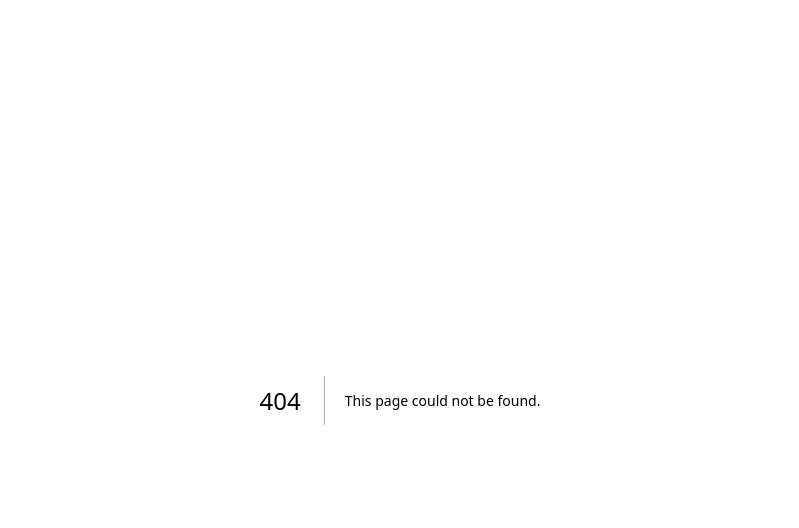
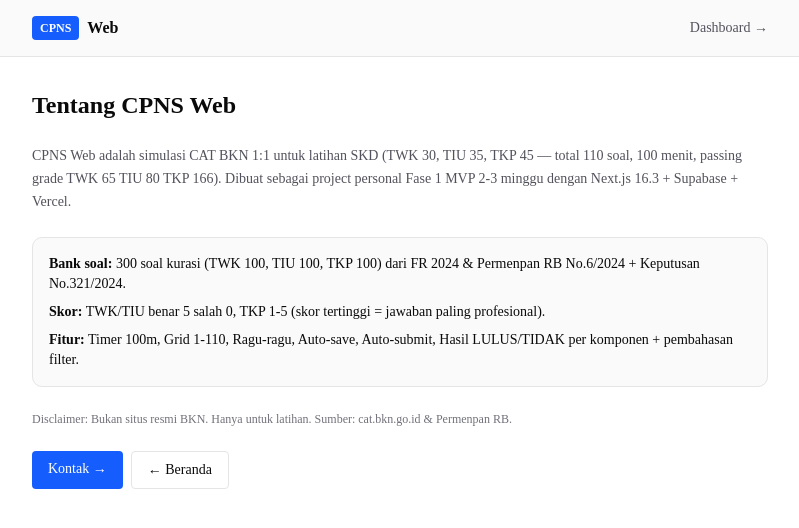
Before and after one commit to RhazorJavkins/CPNS_WEB, a Next.js app: page /tentang in a window 1280 px wide. Before the commit this address had no page. Shown: the top 528 px of the page, without its empty margins (240-1039 px from the left). Built offline with nearby package versions, Linux system fonts and the light colour scheme.

Commit message:
feat: 7.4 tentang & kontak pages

```diff
--- /dev/null
+++ b/src/app/kontak/page.tsx
@@ -0,0 +1,27 @@
+import Link from "next/link";
+export default function KontakPage() {
+  return (
+    <div className="min-h-screen bg-white dark:bg-zinc-950">
+      <header className="border-b bg-zinc-50 dark:bg-zinc-900">
+        <div className="max-w-3xl mx-auto px-4 h-14 flex items-center justify-between">
+          <Link href="/" className="font-bold flex items-center gap-2"><span className="bg-blue-600 text-white px-2 py-1 rounded text-xs">CPNS</span> Web</Link>
+          <Link href="/tentang" className="text-sm text-zinc-600 hover:text-zinc-900">Tentang →</Link>
+        </div>
+      </header>
+      <main className="max-w-3xl mx-auto px-4 py-8 space-y-6">
+        <h1 className="text-2xl font-bold">Kontak</h1>
+        <p className="text-sm text-zinc-600 dark:text-zinc-400">Project personal RhazorJavkins — CPNS Web Fase 1 MVP. Feedback via GitHub Issues paling cepat.</p>
+        <div className="bg-zinc-50 dark:bg-zinc-900 border rounded-lg p-4 space-y-3 text-sm">
+          <p><strong>GitHub:</strong> <a href="https://github.com/RhazorJavkins/CPNS_WEB" className="text-blue-600 underline">RhazorJavkins/CPNS_WEB</a> — buat Issue untuk bug/feature</p>
+          <p><strong>Vercel:</strong> <a href="https://cpns-web-coral.vercel.app" className="text-blue-600 underline">cpns-web-coral.vercel.app</a></p>
+          <p><strong>Email:</strong> <a href="mailto:rhezarachmat.mkt@gmail.com" className="text-blue-600 underline">rhezarachmat.mkt@gmail.com</a></p>
+          <p className="text-xs text-zinc-500">Respon 1-2 hari. Untuk laporan soal salah, sertakan ID soal (copas pertanyaan).</p>
+        </div>
+        <div className="flex gap-2">
+          <a href="https://github.com/RhazorJavkins/CPNS_WEB/issues/new" className="px-4 py-2 bg-blue-600 text-white rounded text-sm">Buat Issue →</a>
+          <Link href="/" className="px-4 py-2 border rounded text-sm bg-white">← Beranda</Link>
+        </div>
+      </main>
+    </div>
+  );
+}
--- /dev/null
+++ b/src/app/tentang/page.tsx
@@ -0,0 +1,29 @@
+import Link from "next/link";
+export default function TentangPage() {
+  return (
+    <div className="min-h-screen bg-white dark:bg-zinc-950">
+      <header className="border-b bg-zinc-50 dark:bg-zinc-900">
+        <div className="max-w-3xl mx-auto px-4 h-14 flex items-center justify-between">
+          <Link href="/" className="font-bold flex items-center gap-2"><span className="bg-blue-600 text-white px-2 py-1 rounded text-xs">CPNS</span> Web</Link>
+          <Link href="/dashboard" className="text-sm text-zinc-600 hover:text-zinc-900">Dashboard →</Link>
+        </div>
+      </header>
+      <main className="max-w-3xl mx-auto px-4 py-8 space-y-6">
+        <h1 className="text-2xl font-bold">Tentang CPNS Web</h1>
+        <p className="text-sm text-zinc-600 dark:text-zinc-400 leading-relaxed">
+          CPNS Web adalah simulasi CAT BKN 1:1 untuk latihan SKD (TWK 30, TIU 35, TKP 45 — total 110 soal, 100 menit, passing grade TWK 65 TIU 80 TKP 166). Dibuat sebagai project personal Fase 1 MVP 2-3 minggu dengan Next.js 16.3 + Supabase + Vercel.
+        </p>
+        <div className="bg-zinc-50 dark:bg-zinc-900 border rounded-lg p-4 space-y-2 text-sm">
+          <p><strong>Bank soal:</strong> 300 soal kurasi (TWK 100, TIU 100, TKP 100) dari FR 2024 & Permenpan RB No.6/2024 + Keputusan No.321/2024.</p>
+          <p><strong>Skor:</strong> TWK/TIU benar 5 salah 0, TKP 1-5 (skor tertinggi = jawaban paling profesional).</p>
+          <p><strong>Fitur:</strong> Timer 100m, Grid 1-110, Ragu-ragu, Auto-save, Auto-submit, Hasil LULUS/TIDAK per komponen + pembahasan filter.</p>
+        </div>
+        <p className="text-xs text-zinc-500">Disclaimer: Bukan situs resmi BKN. Hanya untuk latihan. Sumber: cat.bkn.go.id & Permenpan RB.</p>
+        <div className="flex gap-2">
+          <Link href="/kontak" className="px-4 py-2 bg-blue-600 text-white rounded text-sm">Kontak →</Link>
+          <Link href="/" className="px-4 py-2 border rounded text-sm bg-white">← Beranda</Link>
+        </div>
+      </main>
+    </div>
+  );
+}
```
